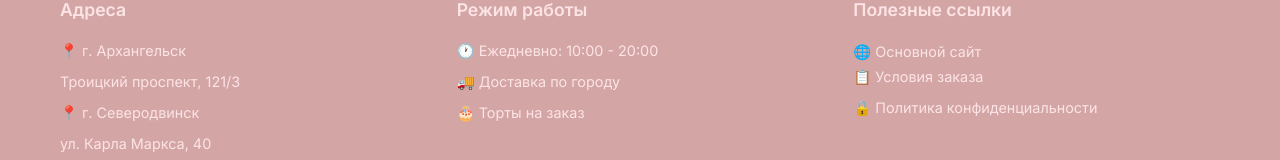
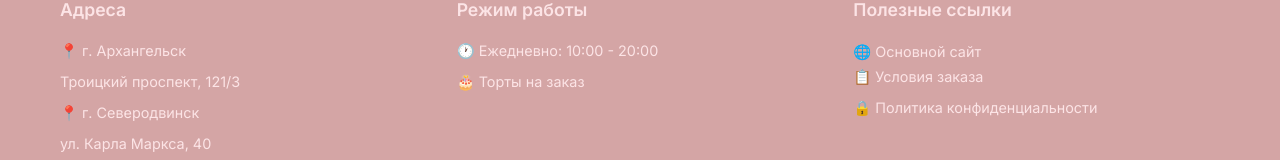
Before and after one commit to starikovanastia-lgtm/robot-consultant, a React (Vite) app: page / in a window 1280 px wide. Shown: the part 545-705 px from the top of the page. Built offline with nearby package versions, Linux system fonts and the light colour scheme.

Commit message:
Remove delivery information from footer

```diff
--- a/src/App.jsx
+++ b/src/App.jsx
@@ -525,7 +525,6 @@ function App() {
                 <div className="footer-section">
                   <h4>Режим работы</h4>
                   <p>🕐 Ежедневно: 10:00 - 20:00</p>
-                  <p>🚚 Доставка по городу</p>
                   <p>🎂 Торты на заказ</p>
                 </div>
                 <div className="footer-section">
```
